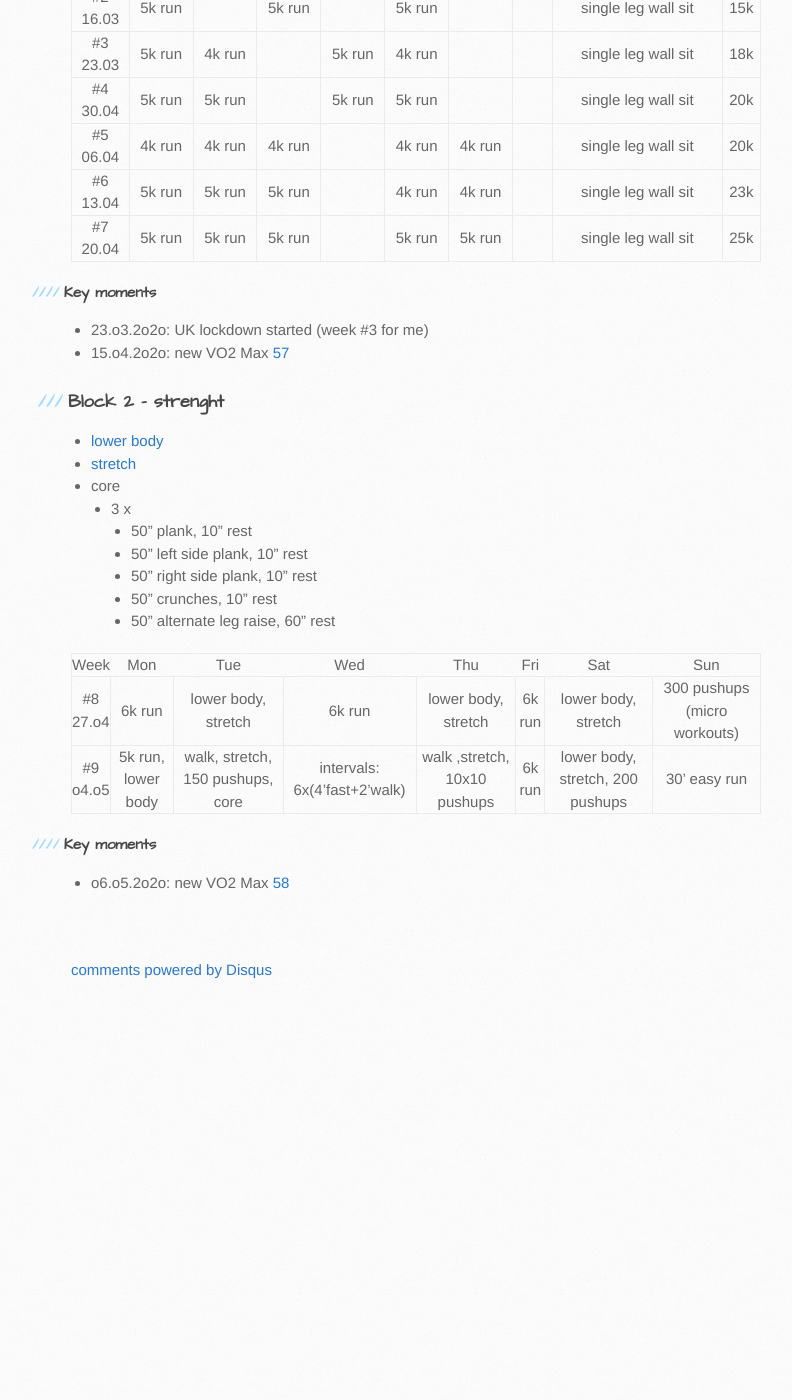
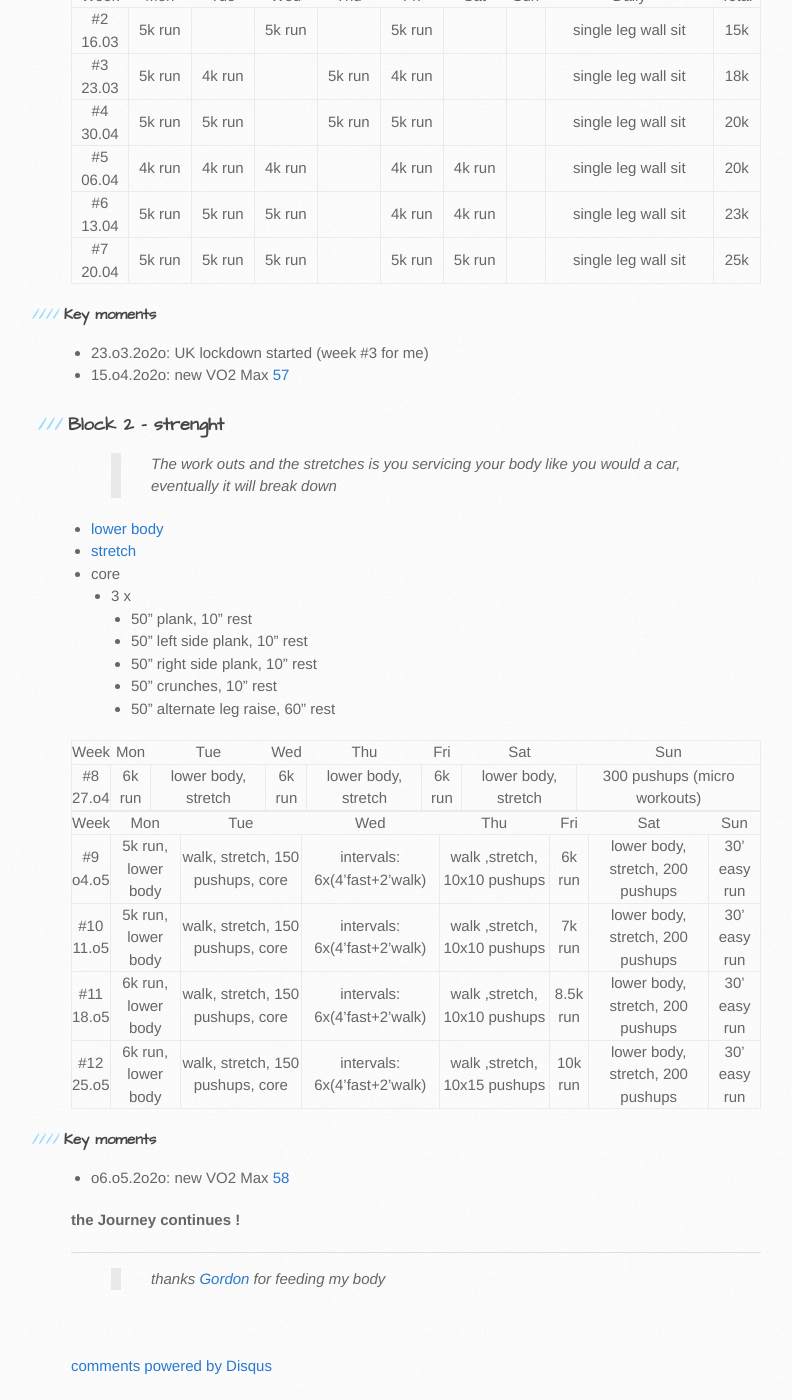
Before and after one commit to jokeru/facebook, a Jekyll site: the page built from _posts/2020-03-08-covid19_workout.md, in a window 1280 px wide and 1400 px high, scrolled down 918 px. Shown: the whole window, without its empty margins (99-891 px from the left). Built offline with Jekyll 4.4.1, drawn with Linux system fonts in a browser that asks for light colours; comment, search, counter and statistics services are not loaded; before the commit the page ends 1922 px from its top, so only the background shows below that; some of the changed text lies outside the part shown.

Commit message:
Update 2020-03-08-covid19_workout.md
Update 2020-03-08-covid19_workout.md

```diff
--- a/_posts/2020-03-08-covid19_workout.md
+++ b/_posts/2020-03-08-covid19_workout.md
@@ -8,7 +8,8 @@ categories: [covid19, workout, physical]
 
 ## Mens sana in corpore sano
 
-> thanks **[Gordon](https://twitter.com/grett85){:target="_blank"}** for feeding my body
+> _How will people remember COVID-19 years from now ?_
+> _For me it'll be the time I PB'd twice my running VO2 Max (and much more) !_
 
 My lockdown started Sunday o8 Mar 2o2o by having a case in the company.
 But this was a good thing, more time to train :D
@@ -22,14 +23,14 @@ Tendon load and sensitivity decrease - [single leg wall sit](/pic/slws.jpeg){:ta
 
 | Week | Daily | Info |
 |------|-------|------|
-| #1 <br/> o9.o3 | single leg wall sit | lift one leg off the ground and drive through your heel<br/>aim for 3 x (10s in each position: 90 / 110 / 140 degrees) |
+| #1 <br/> o9.o3 | single leg wall sit | lift one leg off the ground and drive through your heel<br/>aim for 3 x (10" in each position: 90 / 110 / 140 degrees) |
 
 
 ### Block 1 - buildup
 
-Run, Forest, Run - not too easy, not too hard (most of the times :D)
+Run, Forest, Run: not too easy, not too hard - most of the times :D
 
-| Week | Mon | Tue | Wed | Thu | Fri | Sat | Sun | Daily | Info |
+| Week | Mon | Tue | Wed | Thu | Fri | Sat | Sun | Daily | Total |
 |------|-----|-----|-----|-----|-----|-----|-----|-------|------|
 | #2 <br/> 16.03 | 5k run | | 5k run | | 5k run | | | single leg wall sit | 15k |
 | #3 <br/> 23.03 | 5k run | 4k run | | 5k run | 4k run | | | single leg wall sit | 18k |
@@ -45,6 +46,8 @@ Run, Forest, Run - not too easy, not too hard (most of the times :D)
 
 ### Block 2 - strenght
 
+> _The work outs and the stretches is you servicing your body like you would a car, eventually it will break down_
+
 - [lower body](/pic/legs-1.jpeg){:target="_blank"}
 - [stretch](/pic/mobility.jpeg){:target="_blank"}
 - core
@@ -58,7 +61,21 @@ Run, Forest, Run - not too easy, not too hard (most of the times :D)
 | Week | Mon | Tue | Wed | Thu | Fri | Sat | Sun |
 |------|-----|-----|-----|-----|-----|-----|-----|
 | #8 <br/> 27.o4 | 6k run | lower body, stretch | 6k run | lower body, stretch | 6k run | lower body, stretch | 300 pushups (micro workouts) |
+
+| Week | Mon | Tue | Wed | Thu | Fri | Sat | Sun |
+|------|-----|-----|-----|-----|-----|-----|-----|
 | #9 <br/> o4.o5 | 5k run, lower body | walk, stretch, 150 pushups, core | intervals: 6x(4'fast+2'walk) | walk ,stretch, 10x10 pushups | 6k run | lower body, stretch, 200 pushups | 30' easy run |
+| #10 <br/> 11.o5 | 5k run, lower body | walk, stretch, 150 pushups, core | intervals: 6x(4'fast+2'walk) | walk ,stretch, 10x10 pushups | 7k run | lower body, stretch, 200 pushups | 30' easy run |
+| #11 <br/> 18.o5 | 6k run, lower body | walk, stretch, 150 pushups, core | intervals: 6x(4'fast+2'walk) | walk ,stretch, 10x10 pushups | 8.5k run | lower body, stretch, 200 pushups | 30' easy run |
+| #12 <br/> 25.o5 | 6k run, lower body | walk, stretch, 150 pushups, core | intervals: 6x(4'fast+2'walk) | walk ,stretch, 10x15 pushups | 10k run | lower body, stretch, 200 pushups | 30' easy run |
+
 
 #### Key moments
 - o6.o5.2o2o: new VO2 Max [58](/pic/vo2max-58.jpeg){:target="_blank"}
+
+
+**the Journey continues !**
+
+---
+
+> _thanks **[Gordon](https://twitter.com/gbrett85){:target="_blank"}** for feeding my body_
```
Also changed, not shown: _posts/2019-04-07-03_57_22.md (+2 -2 lines).
